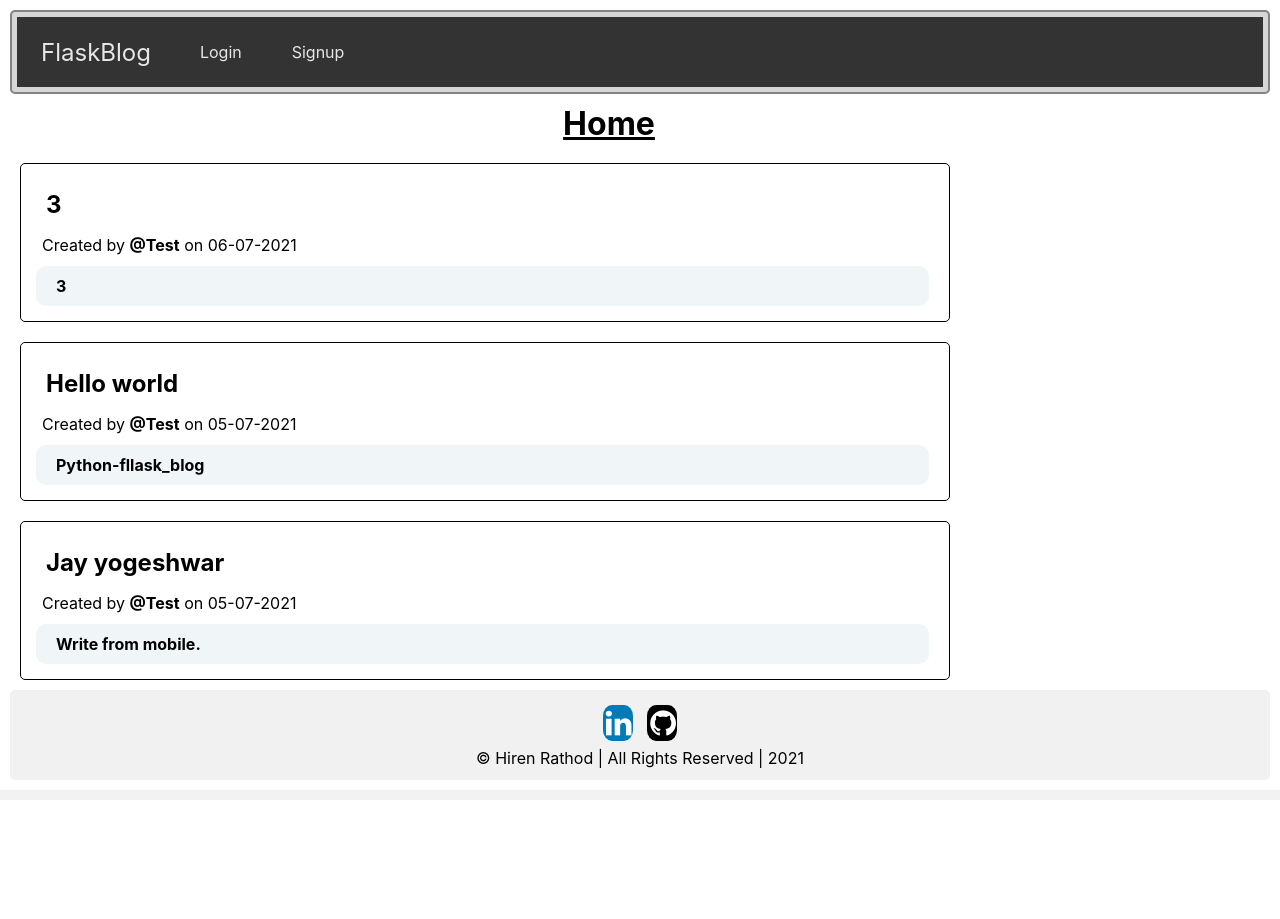
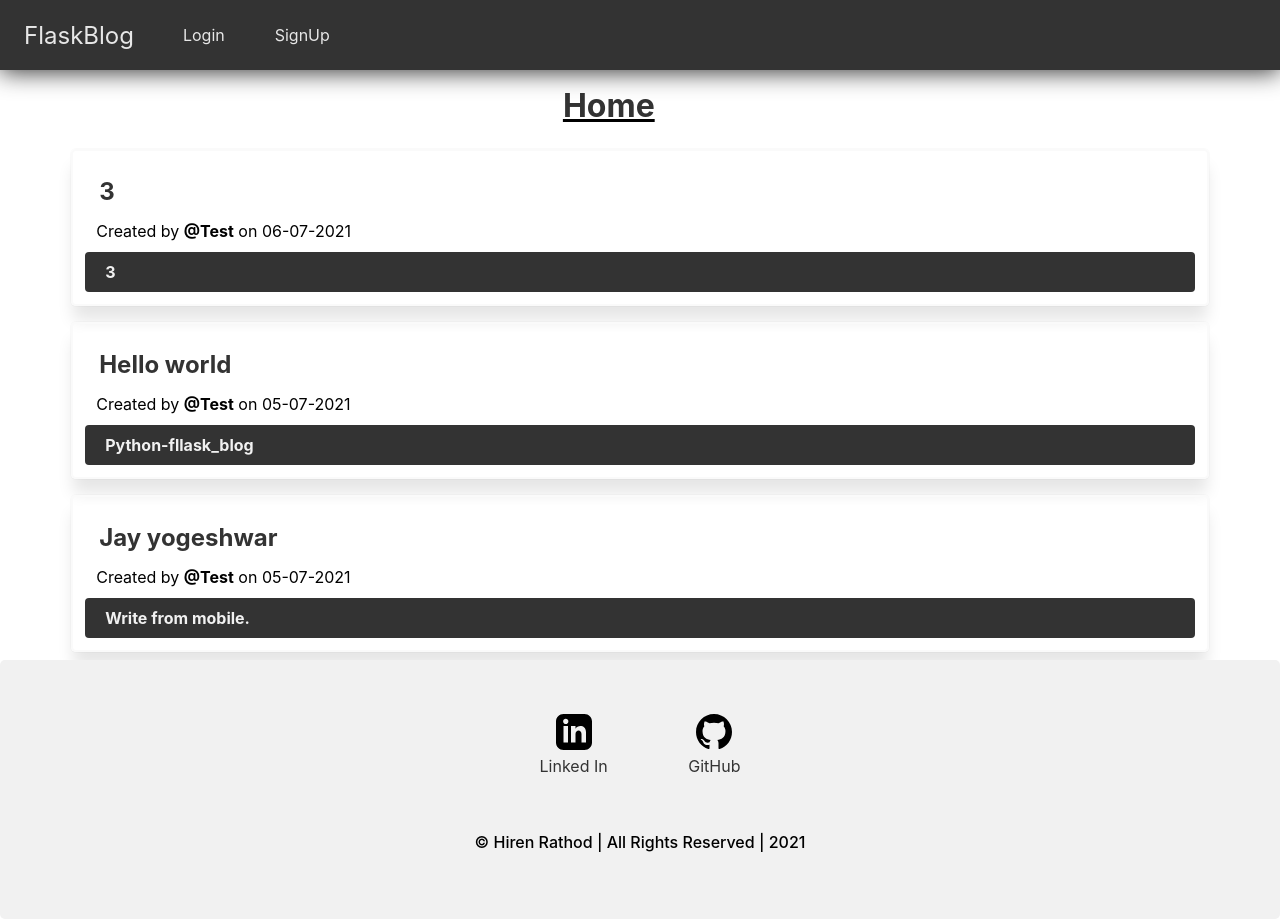
Before and after one commit to hiren054/flask-blog, a Flask app: page / in a window 1280 px wide. Before the commit the page ends 800 px from the top, so only its background shows below. Run offline with Flask 2, Linux system fonts and the light colour scheme; data comes from the database, SQL or seed files in the repository; some libraries are stand-ins or nearby versions.

Commit message:
styling added

```diff
--- a/website/static/style.css
+++ b/website/static/style.css
@@ -7,14 +7,13 @@
 body{
   font-family: -apple-system, BlinkMacSystemFont, 'Segoe UI', Roboto, Oxygen, Ubuntu, Cantarell, 'Open Sans', 'Helvetica Neue', sans-serif;
   background-color: #ffffff;
-  padding: 10px;
+  /* padding: 10px; */
 }
 
 html {
   height: auto;
-  background-color: #f2f2f2 ;
+  /* background-color: #f2f2f2 ; */
 }
-
 
 hr {
   border: none;
@@ -23,18 +22,20 @@ hr {
 
 a {
   text-decoration: none;
-    color: #000000;
+  color: #333;
   transition: background-color .5s;
 }
 
 a:hover {
-    color: #34767c;
+  color: #888888;
+  text-decoration: underline;
 }
 
 .navbar {
   background-color: #333333;
   display: flex;
   align-items:center;
+  box-shadow: 0px 2px 24px #333;
 }
 
 .navbar a {
@@ -78,13 +79,13 @@ a {
   text-align: center;
 }
 
-  div.sticky {
+.sticky {
   position: -webkit-sticky;
   position: sticky;
   top: 0;
-    padding: 5px;
-    background-color: #d6d6d6;
-    border: 2px solid #838383;
+  padding: 0;
+  /* background-color: #d6d6d6; */
+  /* border: 2px solid #838383; */
 }
 
 
@@ -156,7 +157,7 @@ a {
 
 div {
   border-radius: 5px;
-    padding: 10px;
+  padding: 8px;
 }
 
 
@@ -223,27 +224,29 @@ a {
 }
 
 .leftcolumn {
+  box-shadow: 0 1em 1em -0.125em rgb(10 10 10 / 10%), 0 0 0 1px rgb(10 10 10 / 2%);
   /* text-align: center; */
-    float: left;
-    width: 75%;
-    /* margin-left: 10%; */
-    border: 1px solid rgb(0, 0, 0);
-    padding: 5px;
-    padding-top: 1px;
-    padding-left: 5px;
-    padding-bottom: 5px;
+  /* float: left; */
+  width: 90%;
+  margin-left: 5%;
+  /* border: 1px solid rgb(0, 0, 0); */
+  border: solid #fafafa 2px;
+  /* padding: 5px; */
+  /* padding-top: 1px; */
+  /* padding-left: 5px; */
+  /* padding-bottom: 5px; */
 }
 
 .card  {
   background-color: white;
-    padding: 5px;
-    margin-top: 5px;
-    margin-right: 10px;
+  padding: 4px;
+  /* margin-top: 5px; */
+  /* margin-right: 10px; */
 }
 
 .card h2 {
   padding: 10px;
-    margin: 5px;
+  margin: 4px;
   width: fit-content;
   transition: .5S;
 }
@@ -255,16 +258,21 @@ a {
 }
 
 .card h4 {
-    background-color: #f0f5f7;
+  background-color: #333;
+  color: #f1f1f1;
   padding-left: 20px;
   padding-bottom: 10px;
   padding-top: 10px;
   width: auto;
-    border-radius: 10px;
-    margin-bottom: 5px;
-    margin-left: 5px;
-    margin-top: 5px ;
+  border-radius: 4px;
+  /* margin-bottom: 5px; */
+  /* margin-top: 5px ; */
   display: block;
+}
+
+.row {
+  display: block;
+  text-align: left;
 }
 
 .row:after {
@@ -273,15 +281,10 @@ a {
   clear: both;
 }
 
-  @media screen and (max-width: 800px) {
-    .leftcolumn, .rightcolumn {
-      width: 100%;
-      padding: 0;
-    }
-  }
 
 header {
-    padding: 10px;
+  text-align: center;
+  padding: 16px;
   text-decoration: underline;
 }
 
@@ -310,3 +313,52 @@ a {
   transform: rotate(135deg);
   -webkit-transform: rotate(135deg);
 }
+
+.icons .column a,
+.icons .column p {
+  display: block;
+}
+
+.icons .column {
+  padding: 36px;
+  display: inline-block;
+}
+.form {
+  margin: 16px;
+  width: 50%;
+  margin-left: 25%;
+}
+
+.form button {
+  border-radius: 4px;
+}
+
+@media screen and (max-width: 800px) {
+  .row {
+    display: block;
+    margin: 18px 18px;
+  }
+  .leftcolumn,
+  .rightcolumn {
+    margin: 0;
+    width: 100%;
+    display: block;
+    padding: 8px;
+  }
+
+  div {
+    padding: 0;
+    margin: 0;
+  }
+
+  .form {
+    width: 80%;
+    margin-left: 10%;
+  }
+
+}
+
+.copyright p {
+  font-weight: 500;
+  padding-bottom: 48px;
+}
--- a/website/templates/auth/login.html
+++ b/website/templates/auth/login.html
@@ -5,7 +5,7 @@
 {% endblock %}
 
 {% block content %}
-<div>
+<div class="form">
 <form autocomplete="off" method="POST">
     <p>Please fill in this form to Login.</p><br>
     <hr><br>
--- a/website/templates/auth/signup.html
+++ b/website/templates/auth/signup.html
@@ -5,7 +5,7 @@
 {% endblock %}
 
 {% block content %}
-<div>
+<div class="form">
 <form autocomplete="off" method="POST">
       <p>Please fill in this form to create an account.</p>
       <hr><br>
--- a/website/templates/base.html
+++ b/website/templates/base.html
@@ -6,6 +6,7 @@
   <meta http-equiv="X-UA-Compatible" content="IE=edge">
   <meta name="viewport" content="width=device-width, initial-scale=1.0">
   <link rel="stylesheet" href="https://cdnjs.cloudflare.com/ajax/libs/font-awesome/4.7.0/css/font-awesome.min.css">
+  <link rel="stylesheet" href="https://cdn.iconmonstr.com/1.3.0/css/iconmonstr-iconic-font.min.css">
   <link type="text/css" rel="stylesheet" href="{{ url_for('static', filename='/style.css') }}">
   <title>{% block title %}Home{% endblock %}</title>
 </head>
@@ -27,7 +28,7 @@
           <a href="{{ url_for('auth.login') }}">Login</a>
         </li>
         <li>
-        <a href="{{ url_for('auth.signup') }}">Signup</a>
+          <a href="{{ url_for('auth.signup') }}">SignUp</a>
         </li>
         {% endif %}
       </ul>
--- a/website/templates/home.html
+++ b/website/templates/home.html
@@ -3,7 +3,8 @@
 {% block header %}
 <a href="{{ url_for('views.home') }}">
   <h1 style="text-align: center; width:75%; margin-left: 10%;">
-    {% block title %}Home{% endblock %}
+    <!-- {% block title %}Home{% endblock %} -->
+    Home
   </h1>
 </a>
 {% endblock %}
@@ -34,8 +35,34 @@
 
 
 <div class="footer">
-  <a href="https://in.linkedin.com/in/hiren-rathod-1b20991b6" class="fa fa-linkedin" target="blank"></a>
-  <a href="https://github.com/hiren054" class="fa fa-github" target="blank"></a>
-  <p>&copy Hiren Rathod | All Rights Reserved | 2021</p>
+  <div class="icons">
+    <div class="column">
+      <a href="https://in.linkedin.com/in/hiren-rathod-1b20991b6" target="_blank">
+        <svg xmlns="http://www.w3.org/2000/svg" width="36" height="36" viewBox="0 0 24 24">
+          <path
+            d="M19 0h-14c-2.761 0-5 2.239-5 5v14c0 2.761 2.239 5 5 5h14c2.762 0 5-2.239 5-5v-14c0-2.761-2.238-5-5-5zm-11 19h-3v-11h3v11zm-1.5-12.268c-.966 0-1.75-.79-1.75-1.764s.784-1.764 1.75-1.764 1.75.79 1.75 1.764-.783 1.764-1.75 1.764zm13.5 12.268h-3v-5.604c0-3.368-4-3.113-4 0v5.604h-3v-11h3v1.765c1.396-2.586 7-2.777 7 2.476v6.759z">
+          </path>
+        </svg>
+        <p>Linked In</p>
+      </a>
+    </div>
+
+    <div class="column">
+      <a href="https://github.com/hiren054" target="_blank">
+        <svg xmlns="http://wwww.w3.org/2000/svg" width="36" height="36" viewBox="0 0 24 24">
+          <path
+            d="M12 0c-6.626 0-12 5.373-12 12 0 5.302 3.438 9.8 8.207 11.387.599.111.793-.261.793-.577v-2.234c-3.338.726-4.033-1.416-4.033-1.416-.546-1.387-1.333-1.756-1.333-1.756-1.089-.745.083-.729.083-.729 1.205.084 1.839 1.237 1.839 1.237 1.07 1.834 2.807 1.304 3.492.997.107-.775.418-1.305.762-1.604-2.665-.305-5.467-1.334-5.467-5.931 0-1.311.469-2.381 1.236-3.221-.124-.303-.535-1.524.117-3.176 0 0 1.008-.322 3.301 1.23.957-.266 1.983-.399 3.003-.404 1.02.005 2.047.138 3.006.404 2.291-1.552 3.297-1.23 3.297-1.23.653 1.653.242 2.874.118 3.176.77.84 1.235 1.911 1.235 3.221 0 4.609-2.807 5.624-5.479 5.921.43.372.823 1.102.823 2.222v3.293c0 .319.192.694.801.576 4.765-1.589 8.199-6.086 8.199-11.386 0-6.627-5.373-12-12-12z">
+          </path>
+        </svg>
+        <p>GitHub</p>
+      </a>
+    </div>
+  </div>
+  <div class="copyright">
+    <p>&copy Hiren Rathod | All Rights Reserved | 2021</p>
+  </div>
 </div>
 {% endblock %}
+
+<!-- <a href="https://github.com/hiren054" class="fa fa-github" target="blank"></a> -->
+<!-- <a href="https://in.linkedin.com/in/hiren-rathod-1b20991b6" class="fa fa-linkedin" target="blank"></a> -->
```
Also changed, not shown: 1 other file. Lines whose indentation alone changed are shown as unchanged.
